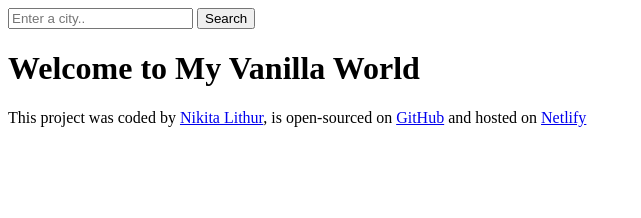
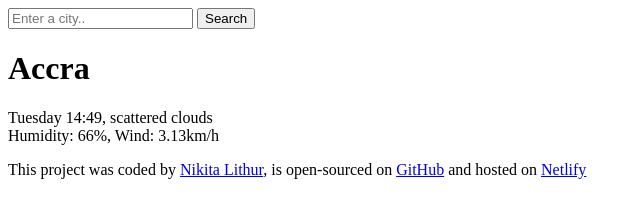
Before and after one commit to nikilithur/Vanilla-Weather, a plain HTML site: page index.html in a window 1280 px wide. Shown: the whole page, without its empty margins (0-641 px from the left). Drawn offline with Linux system fonts and the light colour scheme.

Commit message:
changed h1 and added <p>

```diff
--- a/index.html
+++ b/index.html
@@ -16,7 +16,12 @@
     </header>
 
     <main>
-        <h1> Welcome to My Vanilla World</h1>
+        <h1> Accra</h1>
+        <p>
+            Tuesday 14:49, scattered clouds
+            <br />
+            Humidity: 66%, Wind: 3.13km/h
+        </p>
     </main>
     <footer>
         This project was coded by
```
